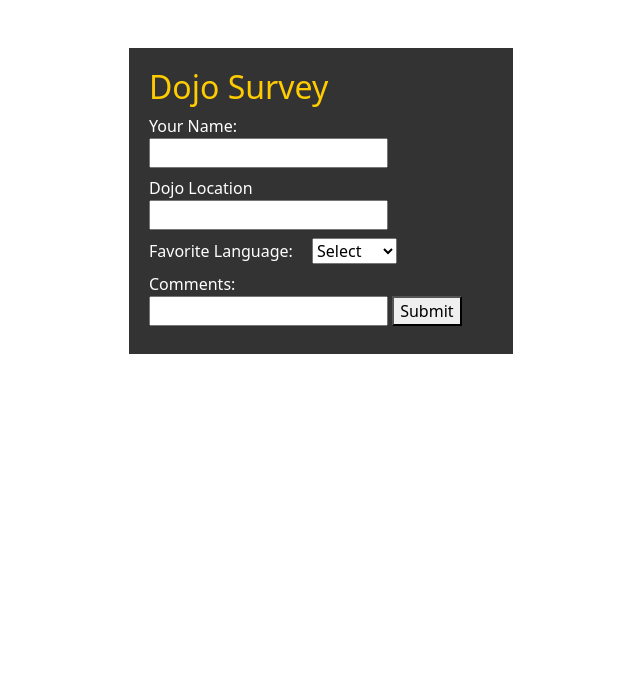
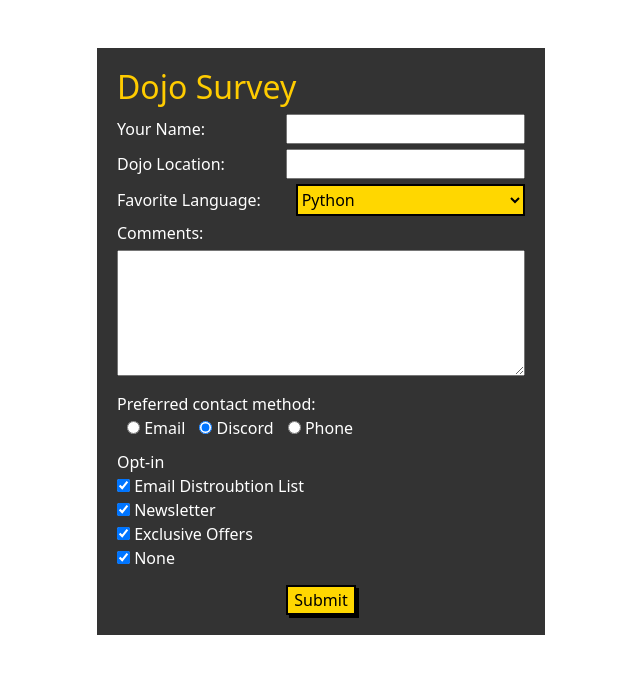
Before and after one commit to Kearnol/python, a Flask app: page / in a window 1280 px wide. Shown: the top 674 px of the page, without its empty margins (319-959 px from the left). Run offline with Flask 2, Linux system fonts and the light colour scheme.

Commit message:
added radio and checkbox inputs

```diff
--- a/flask/dojo_survey/server.py
+++ b/flask/dojo_survey/server.py
@@ -9,18 +9,21 @@ def index():
 
 @app.route("/process", methods=["POST"])
 def process():
-    request.form
+    print(request.form)
     session["form"] = {
         "name": request.form["name"],
         "location": request.form["location"],
         "language": request.form["language"],
-        "comment": request.form["comment"]
+        "comment": request.form["comment"],
+        "preferred": request.form["optin"],
+        "subscribe": request.form["subscribe"],
     }
     return redirect("/results")
 
 @app.route("/results")
 def results():
-    return render_template("results.html", name = session["form"]["name"], location = session["form"]["location"], language = session["form"]["language"], comment = session["form"]["comment"])
+    print(session["form"])
+    return render_template("results.html", name = session["form"]["name"], location = session["form"]["location"], language = session["form"]["language"], comment = session["form"]["comment"], preferred = session["form"]["preferred"], subscribe = session["form"]["subscribe"])
 
 if __name__ == "__main__":
     app.run(debug=True)
--- a/flask/dojo_survey/static/style.css
+++ b/flask/dojo_survey/static/style.css
@@ -1,9 +1,16 @@
 .container {
-    width: 30%;
+    width: 35%;
     margin: auto;
     text-align: left;
     background-color: #333;
     padding: 20px;
+}
+
+.content_split {
+    display: flex;
+    justify-content: space-between;
+    align-items: center;
+    margin: 5px 0 5px 0;
 }
 
 h2 {
@@ -12,5 +19,55 @@ h2 {
 
 label, p {
     color: white;
-    margin-right: 15px;
+    overflow-wrap: break-word;
 }
+
+button {
+    margin-top: 15px;
+    background-color: gold;
+    color: black;
+    border: 2px solid black;
+    box-shadow: 3px 3px black;
+}
+
+p {
+    margin-bottom: 0;
+}
+
+.lables input {
+    margin: 5px 0 5px 0
+}
+
+select {
+    width: 229.333px;
+    height: 2em;
+}
+
+textarea {
+    width: 100%;
+    margin-bottom:10px;
+}
+
+input[type="radio"]{
+    margin-left: 10px;
+}
+
+.flex_center {
+    display: flex;
+    justify-content: center;
+}
+
+select {
+    background-color: gold;
+    color: black;
+    border: 2px solid black;
+}
+
+#preferred {
+    margin-top: 10px;
+}
+
+strong {
+    text-decoration: underline gold;
+    font-size:larger
+}
--- a/flask/dojo_survey/templates/index.html
+++ b/flask/dojo_survey/templates/index.html
@@ -17,28 +17,46 @@
 		<div class="container mt-5">
 			<form action="/process" method="POST">
 				<h2>Dojo Survey</h2>
-				<div class="box my-2">
-                    <label for="name">Your Name:</label>
-                    <input type="text" name="name" />
+				<div class="content_split">
+                        <label for="name">Your Name:</label>
+                        <input type="text" name="name" id="name">
                 </div>
-				<div class="box my-2">
-                    <label for="location">Dojo Location</label>
-                    <input type="text" name="location" />
+                <div class="content_split">
+                    <label for="location">Dojo Location:</label>
+                    <input type="text" name="location" id="location">
                 </div>
-				<div class="box my-2">
-                    <label for="language">Favorite Language:</label>
+                <div class="content_split">
+                    <label for="language" class="lang">Favorite Language:</label>
                     <select name="language" id="language">
-                        <option value="select" hidden selected disabled>Select</option>
-                        <option value="python">Python</option>
+                        <option value="select"></option>>Select</option>
+                        <option value="python" selected>Python</option>
                         <option value="js">JS</option>
                         <option value="css">CSS</option>
                         <option value="mern">M.E.R.N.</option>
                         <option value="java">Java</option>
                     </select>
                 </div>
-                <div class="box my-2">
+                <div class="content_split">
                     <label for="comment">Comments:</label>
-                    <input type="textarea" name="comment" width="300px" height="200px">
+                </div>
+                <textarea name="comment" rows="5"></textarea><br>
+                <p>Preferred contact method:</p>
+                <input type="radio" id="email" name="optin" value="email" checked>
+                <label for="email">Email</label>
+                <input type="radio" id="discord" name="optin" value="discord" checked>
+                <label for="discord">Discord</label>
+                <input type="radio" id="phone" name="optin" value="phone">
+                <label for="email">Phone</label>
+                <p id="preferred">Opt-in</p>
+                <input type="checkbox" id="emailSubscribe" name="subscribe" value="email" checked>
+                <label for="emailSubscribe">Email Distroubtion List</label><br>
+                <input type="checkbox" id="newsletterSubscribe" name="subscribe" value="newsletter" checked>
+                <label for="newsletterSubscribe">Newsletter</label><br>
+                <input type="checkbox" id="exclusiveOffers" name="subscribe" value="exclusives" checked>
+                <label for="exclusiveOffers">Exclusive Offers</label><br>
+                <input type="checkbox" id="none" name="subscribe" value="none" checked>
+                <label for="none">None</label>
+                <div class="flex_center">
                     <button>Submit</button>
                 </div>
 			</form>
--- a/flask/dojo_survey/templates/results.html
+++ b/flask/dojo_survey/templates/results.html
@@ -17,9 +17,11 @@
     <div class="container mt-5">
         <h2>Survey Results</h2>
         <p><strong>Name:</strong> {{name}}</p>
-        <p><strong>location:</strong> {{location}}</p>
+        <p><strong>Location:</strong> {{location}}</p>
         <p><strong>Language:</strong> {{language}}</p>
         <p><strong>Comments:</strong> {{comment}}</p>
+        <p><strong>Prefered:</strong> {{preferred}}</p>
+        <p><strong>Opt-in:</strong> {{subscribe}}</p>
     </div>
 </body>
 </html>
```
